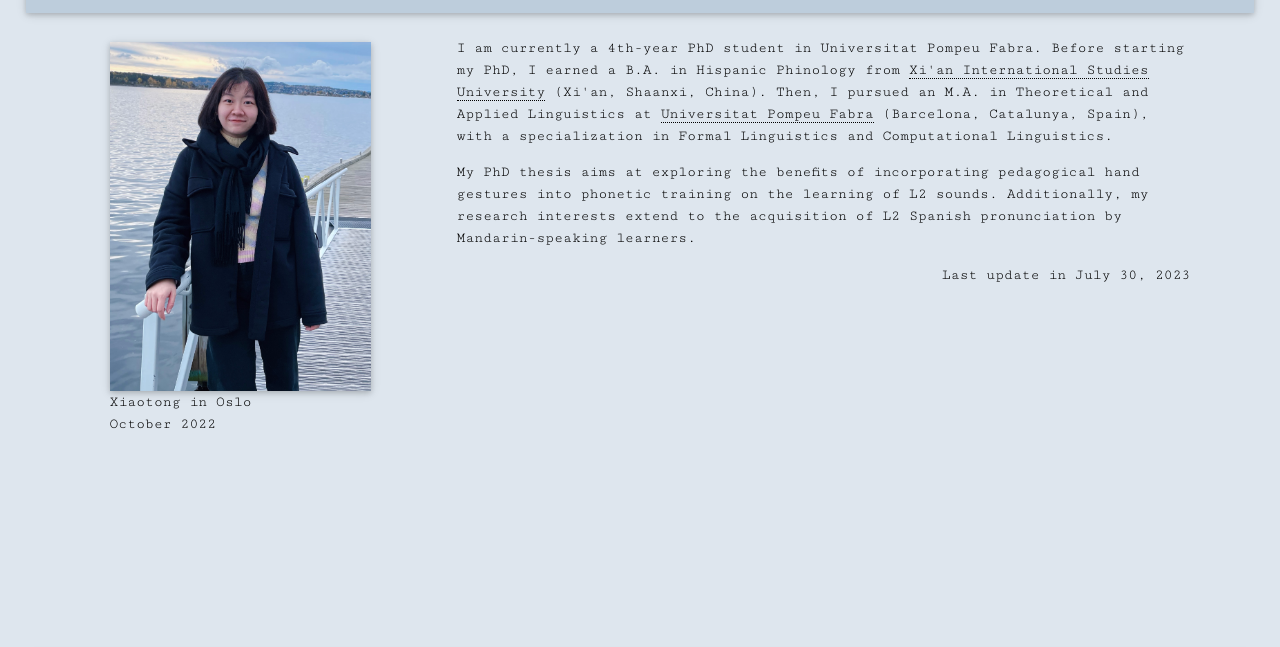
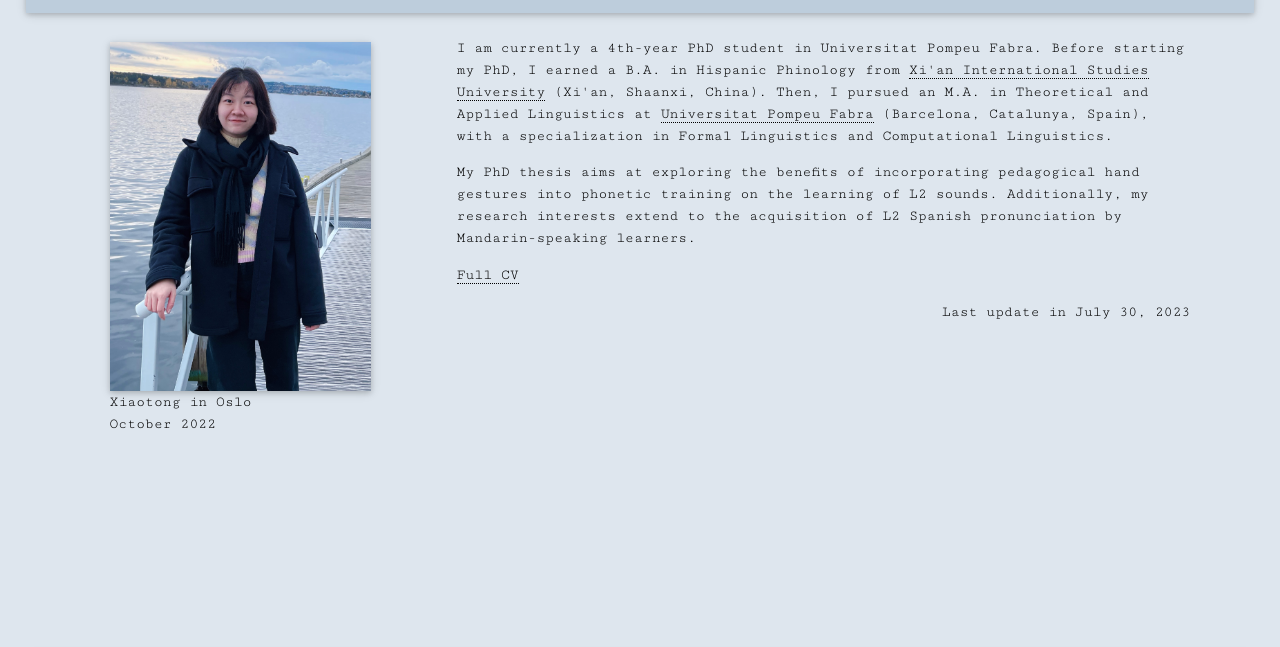
Before and after one commit to Xiaotong-Xi/xiaotongxi, a plain HTML site: page index.html in a window 1280 px wide. Shown: the part 98-745 px from the top of the page. Drawn offline with nearby package versions, Linux system fonts and the light colour scheme; some icons are missing; a web font is replaced by a local one.

Commit message:
Add files via upload

```diff
--- a/index.html
+++ b/index.html
@@ -44,6 +44,7 @@
         </div>
     </div>
 
+
     <!-- CONTENT !-->
     <div class="w3-container" id="home-content" class="content w3-medium">
         <div id="image_home" class="w3-mobile w3-third"><img src="images/xxt1.jpg" class="w3-rounded w3-card" style="width: 80%;"/><figcaption class="figure-caption text-center">Xiaotong in Oslo<br>October 2022</figcaption></div>
@@ -51,6 +52,8 @@
             <p>I am currently a 4th-year PhD student in Universitat Pompeu Fabra. Before starting my PhD, I earned a B.A. in Hispanic Phinology from <a href="https://en.xisu.edu.cn/">Xi'an International Studies University</a> (Xi'an, Shaanxi, China). Then, I pursued an M.A. in Theoretical and Applied Linguistics at <a href="https://www.upf.edu/">Universitat Pompeu Fabra</a> (Barcelona, Catalunya, Spain), with a specialization in Formal Linguistics and Computational Linguistics. </p>
 
              <p> My PhD thesis aims at exploring the benefits of incorporating pedagogical hand gestures into phonetic training on the learning of L2 sounds. Additionally, my research interests extend to the acquisition of L2 Spanish pronunciation by Mandarin-speaking learners. </p>
+
+             <p> <a href="CV-Xiaotong Xi.pdf">Full CV</a> </p>
 
 <p style="text-align:right;">Last update in July 30, 2023</p>
 
```
Also changed, not shown: 1 other file.
